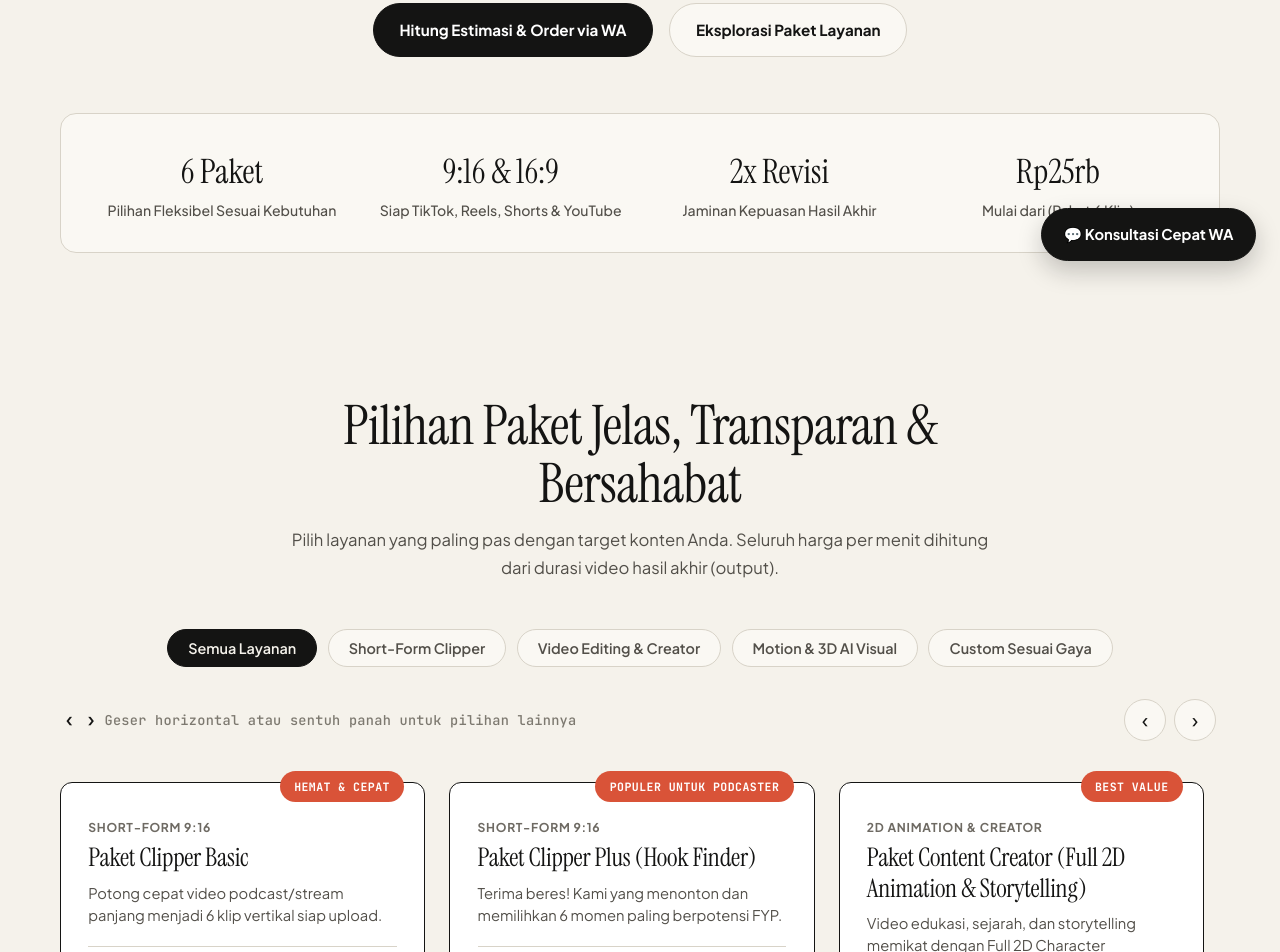
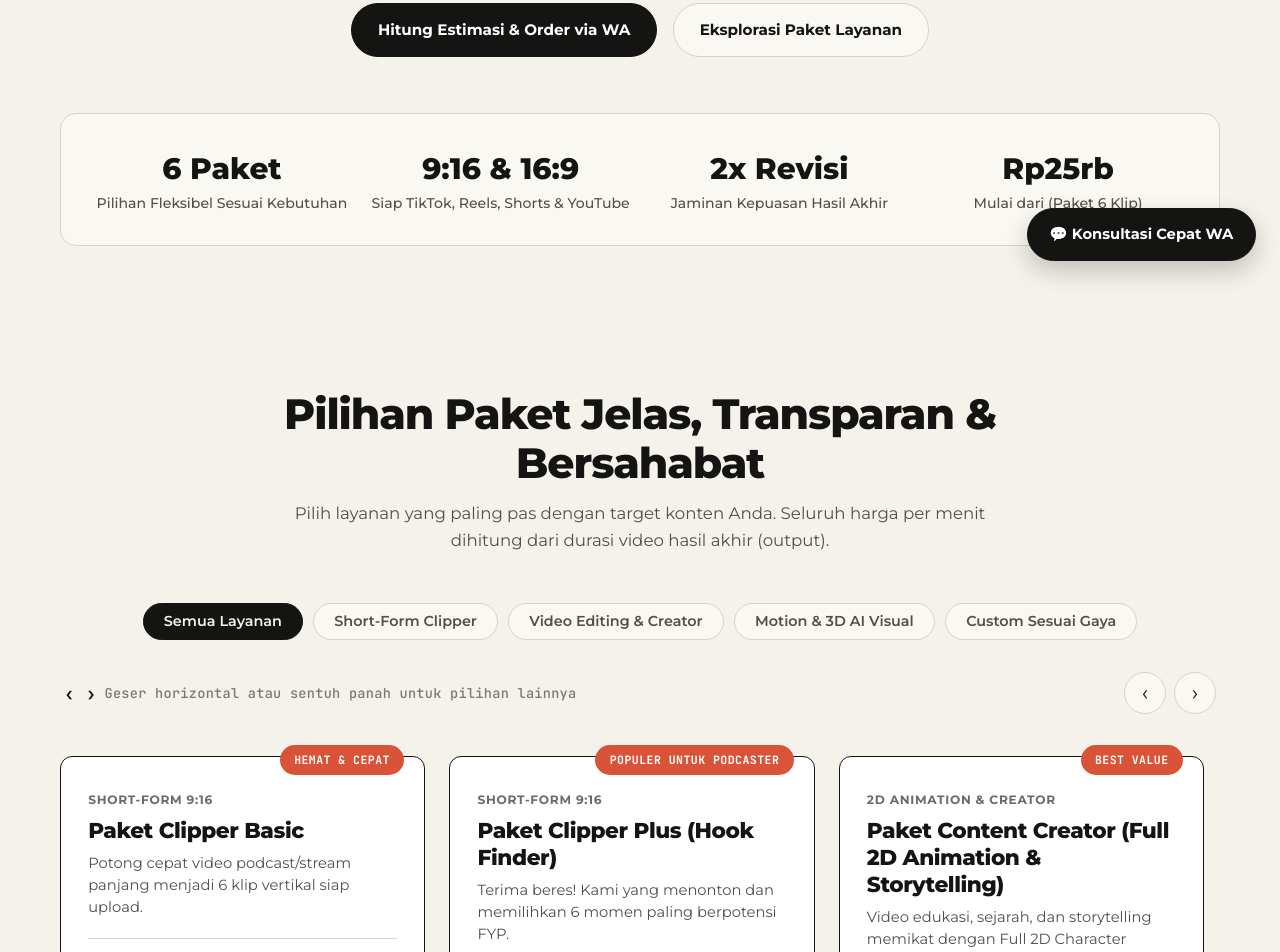
Before and after one commit to magic1394/studio-kreatif, a website built with Vite: page index.html in a window 1280 px wide. Shown: the part 515-1467 px from the top of the page. Built offline with nearby package versions, Linux system fonts and the light colour scheme.

Commit message:
Seragamkan seluruh tipografi website ke font Montserrat

```diff
--- a/index.html
+++ b/index.html
@@ -12,7 +12,7 @@
     <link rel="preconnect" href="https://fonts.googleapis.com" />
     <link rel="preconnect" href="https://fonts.gstatic.com" crossorigin />
     <link
-      href="https://fonts.googleapis.com/css2?family=Instrument+Serif:ital@0;1&family=JetBrains+Mono:wght@500;700&family=Montserrat:wght@700;800;900&family=Plus+Jakarta+Sans:wght@400;500;600;700&display=swap"
+      href="https://fonts.googleapis.com/css2?family=JetBrains+Mono:wght@500;700&family=Montserrat:ital,wght@0,400;0,500;0,600;0,700;0,800;0,900;1,400;1,700&display=swap"
       rel="stylesheet"
     />
   </head>
--- a/src/styles/base.css
+++ b/src/styles/base.css
@@ -40,9 +40,8 @@ button {
 }
 
 .text-gradient {
-  font-family: var(--font-serif);
-  font-style: italic;
-  font-weight: 400;
+  font-family: var(--font-heading);
+  font-weight: 800;
   color: var(--accent-amber);
   background: none;
   -webkit-text-fill-color: initial;
@@ -55,11 +54,11 @@ button {
 }
 
 .section-header h2 {
-  font-family: var(--font-serif);
-  font-size: clamp(2.4rem, 4.5vw, 3.4rem);
-  font-weight: 400;
-  letter-spacing: -0.01em;
-  line-height: 1.08;
+  font-family: var(--font-heading);
+  font-size: clamp(1.85rem, 3.8vw, 2.65rem);
+  font-weight: 800;
+  letter-spacing: -0.025em;
+  line-height: 1.15;
   color: var(--text-primary);
   margin-bottom: 0.75rem;
 }
--- a/src/styles/components.css
+++ b/src/styles/components.css
@@ -97,9 +97,9 @@
 }
 
 .stat-item h3 {
-  font-family: var(--font-serif);
-  font-size: 2.1rem;
-  font-weight: 400;
+  font-family: var(--font-heading);
+  font-size: 1.85rem;
+  font-weight: 800;
   color: var(--text-primary);
 }
 
@@ -382,13 +382,13 @@
 }
 
 .card-title {
-  font-family: var(--font-serif);
-  font-size: 1.6rem;
-  font-weight: 400;
-  letter-spacing: -0.01em;
+  font-family: var(--font-heading);
+  font-size: 1.35rem;
+  font-weight: 800;
+  letter-spacing: -0.02em;
   color: var(--text-primary);
   margin-bottom: 0.5rem;
-  line-height: 1.18;
+  line-height: 1.25;
 }
 
 .card-desc {
@@ -577,13 +577,13 @@
 }
 
 .portfolio-body h3 {
-  font-family: var(--font-serif);
-  font-size: 1.35rem;
-  font-weight: 400;
-  letter-spacing: -0.01em;
+  font-family: var(--font-heading);
+  font-size: 1.25rem;
+  font-weight: 800;
+  letter-spacing: -0.02em;
   color: var(--text-primary);
   margin-bottom: 0.4rem;
-  line-height: 1.25;
+  line-height: 1.3;
 }
 
 .portfolio-body p {
--- a/src/styles/tokens.css
+++ b/src/styles/tokens.css
@@ -27,8 +27,9 @@
   --shadow-card-hover: 0 12px 24px -10px rgba(20, 20, 19, 0.08);
   --shadow-glow: none;
 
-  --font-serif: 'Instrument Serif', Georgia, serif;
-  --font-sans: 'Plus Jakarta Sans', -apple-system, BlinkMacSystemFont, sans-serif;
+  --font-heading: 'Montserrat', -apple-system, BlinkMacSystemFont, sans-serif;
+  --font-sans: 'Montserrat', -apple-system, BlinkMacSystemFont, 'Segoe UI', Roboto, sans-serif;
+  --font-serif: 'Montserrat', -apple-system, BlinkMacSystemFont, sans-serif;
   --font-mono: 'JetBrains Mono', monospace;
 
   --container-max: 1200px;
```
